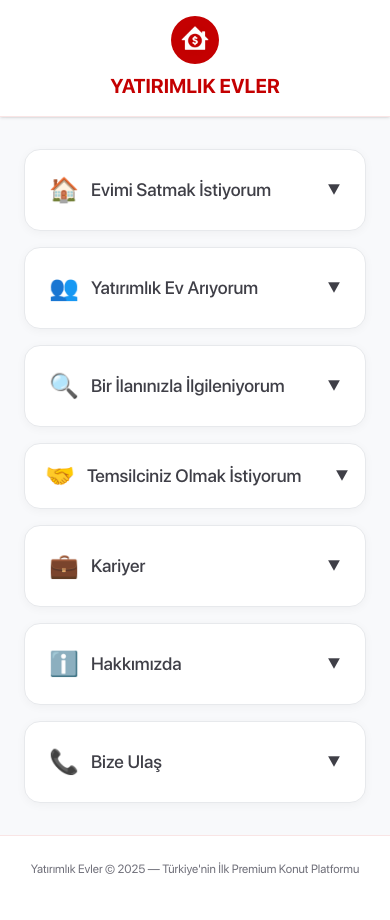
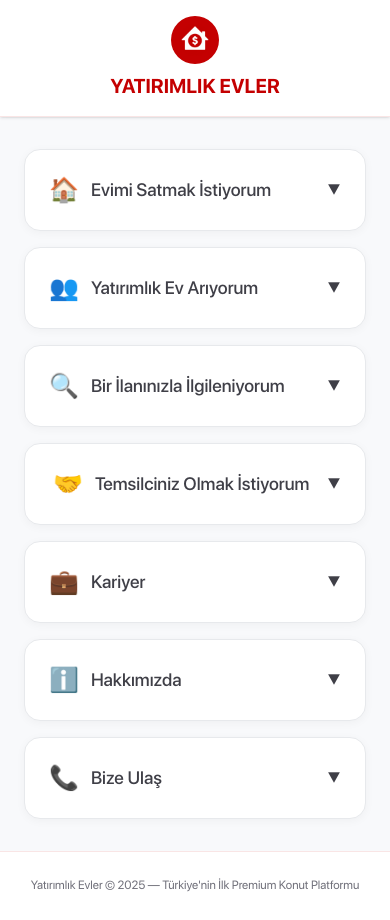
Before and after one commit to macitmert/yatirimlikevler, a Next.js app: page / in a window 390 px wide. Built offline with nearby package versions, Linux system fonts and the light colour scheme.

Commit message:
Restore card height to match other cards with p-6 padding

```diff
--- a/app/page.tsx
+++ b/app/page.tsx
@@ -909,7 +909,7 @@ export default function Home() {
        <div className="border border-[#E7E9EC] rounded-2xl shadow-[0_2px_10px_rgba(0,0,0,0.04)] overflow-hidden transition-all duration-300 bg-white">
          <button
            onClick={() => toggleDetail('temsilci')}
-           className={`w-full text-left p-4 sm:p-6 font-medium transition-colors duration-200 flex items-center justify-between ${openDetails.temsilci ? 'text-[#C40001]' : 'text-zinc-700 hover:text-[#C40001]'}`}
+           className={`w-full text-left p-6 font-medium transition-colors duration-200 flex items-center justify-between ${openDetails.temsilci ? 'text-[#C40001]' : 'text-zinc-700 hover:text-[#C40001]'}`}
          >
            <span className="flex items-center gap-3">
              <span className="text-2xl ml-1">🤝</span>
```
